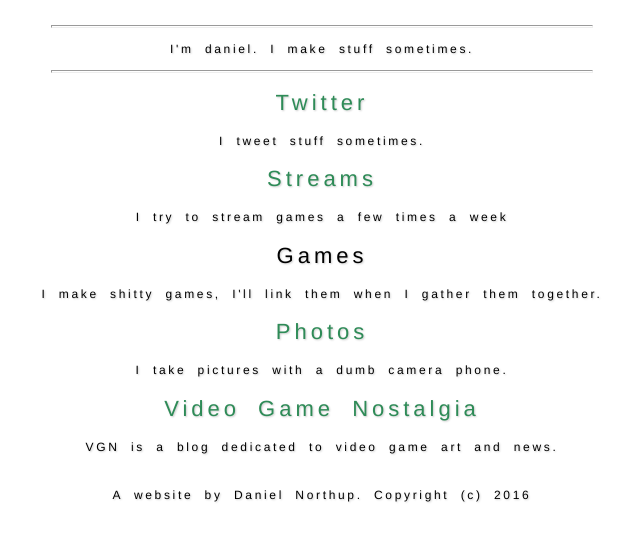
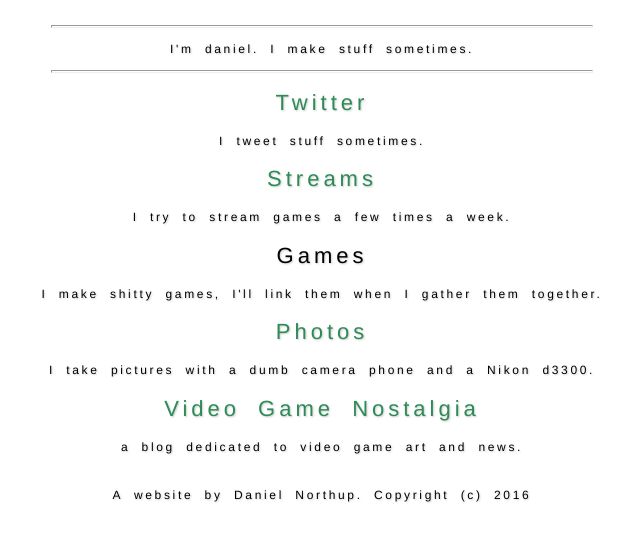
Before and after one commit to dnorthup/dnorthup.github.io, a plain HTML site: page index.html in a window 1280 px wide. Shown: the part 115-656 px from the top of the page, without its empty margins (318-958 px from the left). Drawn offline with Linux system fonts and the light colour scheme.

Commit message:
info mods

```diff
--- a/index.html
+++ b/index.html
@@ -24,7 +24,7 @@
 
 
         <h2><a href="https://www.twitch.tv/knifepunch">Streams</a></h2>
-            <p>I try to stream games a few times a week</p>
+            <p>I try to stream games a few times a week.</p>
 
 
 		<h2>Games</h2>
@@ -32,11 +32,11 @@
 
 
         <h2><a href="https://500px.com/danielnorthup">Photos</a></h2>
-            <p>I take pictures with a dumb camera phone.</p>
+            <p>I take pictures with a dumb camera phone and a Nikon d3300.</p>
 
 
         <h2><a href="http://videogamenostalgia.com/">Video Game Nostalgia</a></h2>
-            <p>VGN is a blog dedicated to video game art and news.</p>
+            <p>a blog dedicated to video game art and news.</p>
 
 
 <footer><br>A website by Daniel Northup. Copyright (c) 2016<br></footer>
```
